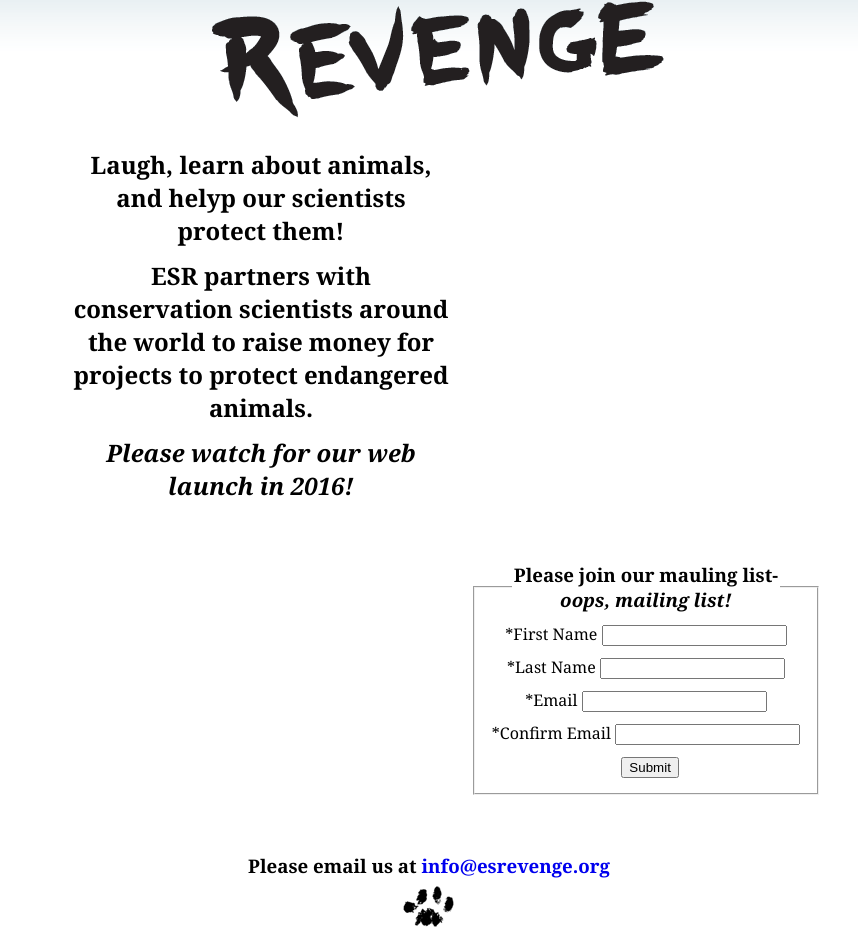
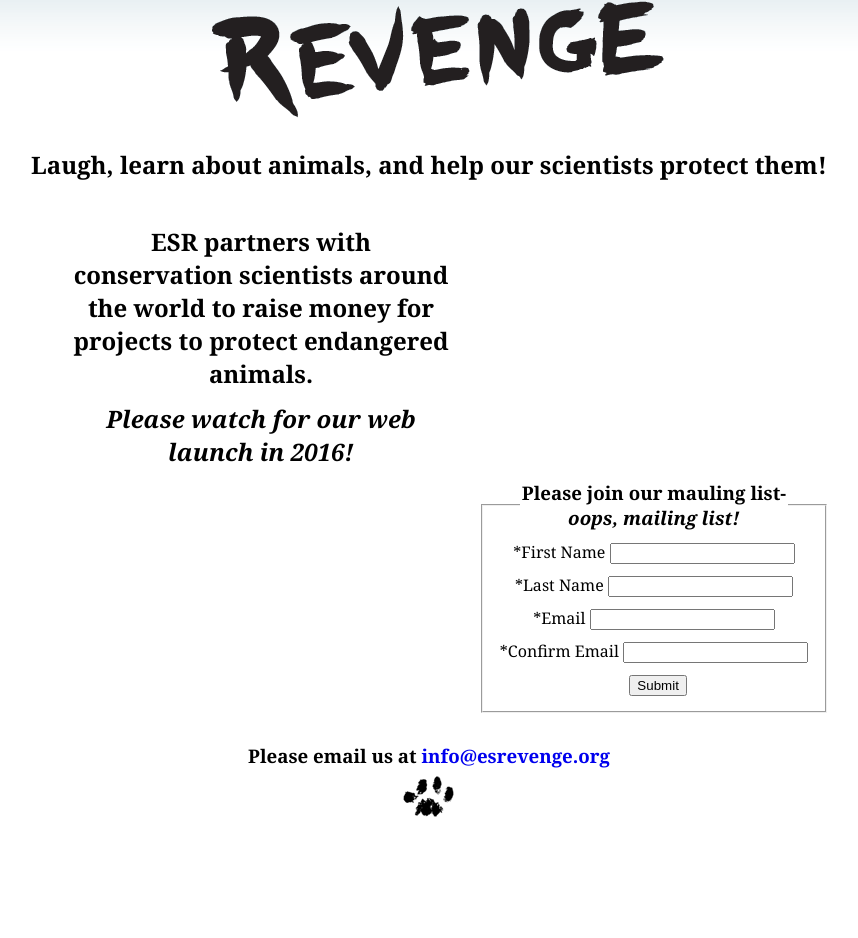
Before and after one commit to jeremypeter/endangered-species-revenge, a plain HTML site: page index.html in a window 1280 px wide. Shown: the part 216-1154 px from the top of the page, without its empty margins (211-1069 px from the left). After the commit the page ends 1044 px from the top, so only its background shows below. Drawn offline with nearby package versions, Linux system fonts and the light colour scheme; a web font is replaced by a local one.

Commit message:
puts statement above content and form

```diff
--- a/index.html
+++ b/index.html
@@ -18,9 +18,10 @@
 
 <div class="header"><img class="logo" src="images/Logo2_forWebSmallerb.gif" width="500" height="364" /></div>
 
+<p class="first title">Laugh, learn about animals, and help our scientists protect them!</p>
+
 <div class="content">
     <div class="container">
-      <p class="first">Laugh, learn about animals, and helyp our scientists protect them!</p>
       <p>ESR partners with conservation scientists around the world <!-- <br /> -->to raise money for projects to protect endangered animals.</p>
       <p><em>Please watch for our web launch in 2016!</em></p>
     </div>
--- a/style.css
+++ b/style.css
@@ -47,6 +47,7 @@ img {
 	margin-left: auto;
 	margin-right: auto;
 	margin-top: 0;
+	padding-top: 20px;
 }
 
 .container {
@@ -56,7 +57,7 @@ img {
   float: left;
 }
 
-.container p {
+.container p, .title {
 	font-weight: bold;
 }
 
@@ -74,13 +75,13 @@ img {
 	text-align: center;
 	margin-left: auto;
 	margin-right: auto;
-	padding-top: 10px;
+	padding-top: 30px;
 	clear: both;
 }
 
 .contactUs{
 	text-align: center;
-	padding: 3em .5em;
+	padding-left: .5em;
 	margin-left: auto;
 	margin-right: auto;
 	max-width: 400px;
```
